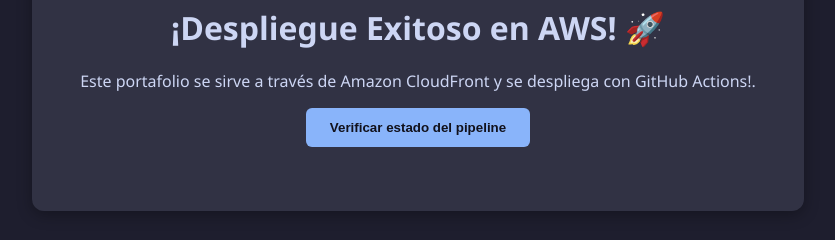
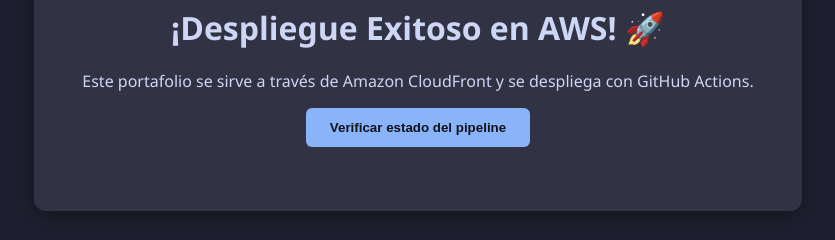
Before and after one commit to isaacpv962/lab6-COM610, a plain HTML site: page index.html in a window 1280 px wide. Shown: the part 326-566 px from the top of the page, 222-1057 px from the left. Drawn offline with Linux system fonts and the light colour scheme; files that its build step writes are made by us from their sources; files whose address does not match are found by name.

Commit message:
error correjido

```diff
--- a/index.html
+++ b/index.html
@@ -9,7 +9,7 @@
 <body>
   <div class="container">
     <h1>¡Despliegue Exitoso en AWS! 🚀</h1>
-    <p>Este portafolio se sirve a través de Amazon CloudFront y se despliega con GitHub Actions!.</p>
+    <p>Este portafolio se sirve a través de Amazon CloudFront y se despliega con GitHub Actions.</p>
     <button id="btn-interactivo">Verificar estado del pipeline</button>
     <p id="mensaje-estado"></p>
   </div>
```
